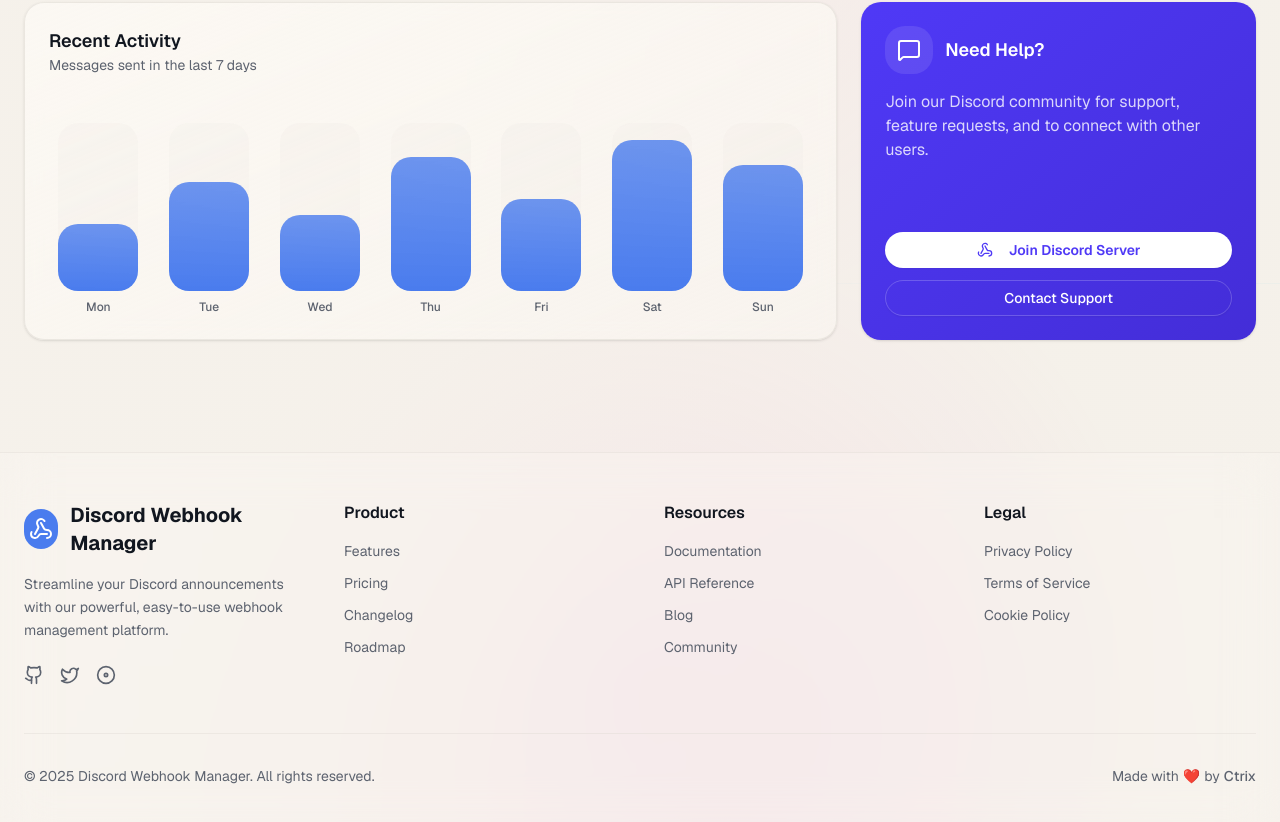
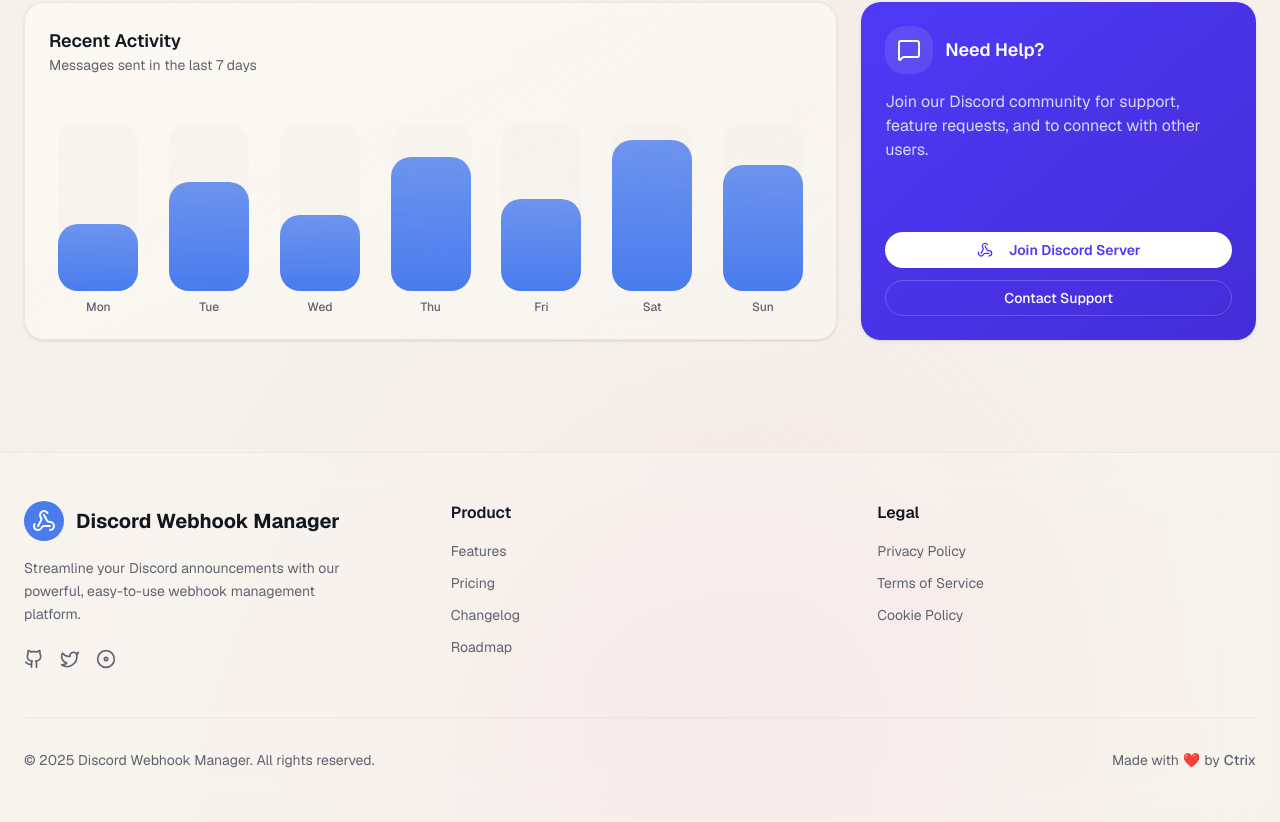
Before and after one commit to ctrixcode/discord-webhook-manager, a Next.js app in the folder apps/web/: page / in a window 1280 px wide. Shown: the part 1317-2139 px from the top of the page. Built offline with nearby package versions, Linux system fonts and the light colour scheme.

Commit message:
chore: removed unused links from footer

```diff
--- a/apps/web/src/components/footer.tsx
+++ b/apps/web/src/components/footer.tsx
@@ -6,7 +6,7 @@
   return (
     <footer className="border-t border-border/40 bg-card/30 backdrop-blur-xl mt-20">
       <div className="container mx-auto px-6 py-12">
-        <div className="grid grid-cols-1 md:grid-cols-2 lg:grid-cols-4 gap-12 mb-12">
+        <div className="grid grid-cols-1 md:grid-cols-2 lg:grid-cols-3 gap-12 mb-12">
           {/* Brand Column */}
           <div className="space-y-4">
             <Link href="/" className="flex items-center gap-3">
@@ -85,45 +85,6 @@
             </ul>
           </div>
 
-          {/* Resources Column */}
-          <div>
-            <h3 className="font-semibold text-foreground mb-4">Resources</h3>
-            <ul className="space-y-3 text-sm text-muted-foreground">
-              <li>
-                <Link
-                  href="/docs"
-                  className="hover:text-foreground transition-colors"
-                >
-                  Documentation
-                </Link>
-              </li>
-              <li>
-                <Link
-                  href="/api"
-                  className="hover:text-foreground transition-colors"
-                >
-                  API Reference
-                </Link>
-              </li>
-              <li>
-                <Link
-                  href="/blog"
-                  className="hover:text-foreground transition-colors"
-                >
-                  Blog
-                </Link>
-              </li>
-              <li>
-                <Link
-                  href="/community"
-                  className="hover:text-foreground transition-colors"
-                >
-                  Community
-                </Link>
-              </li>
-            </ul>
-          </div>
-
           {/* Legal Column */}
           <div>
             <h3 className="font-semibold text-foreground mb-4">Legal</h3>
```
